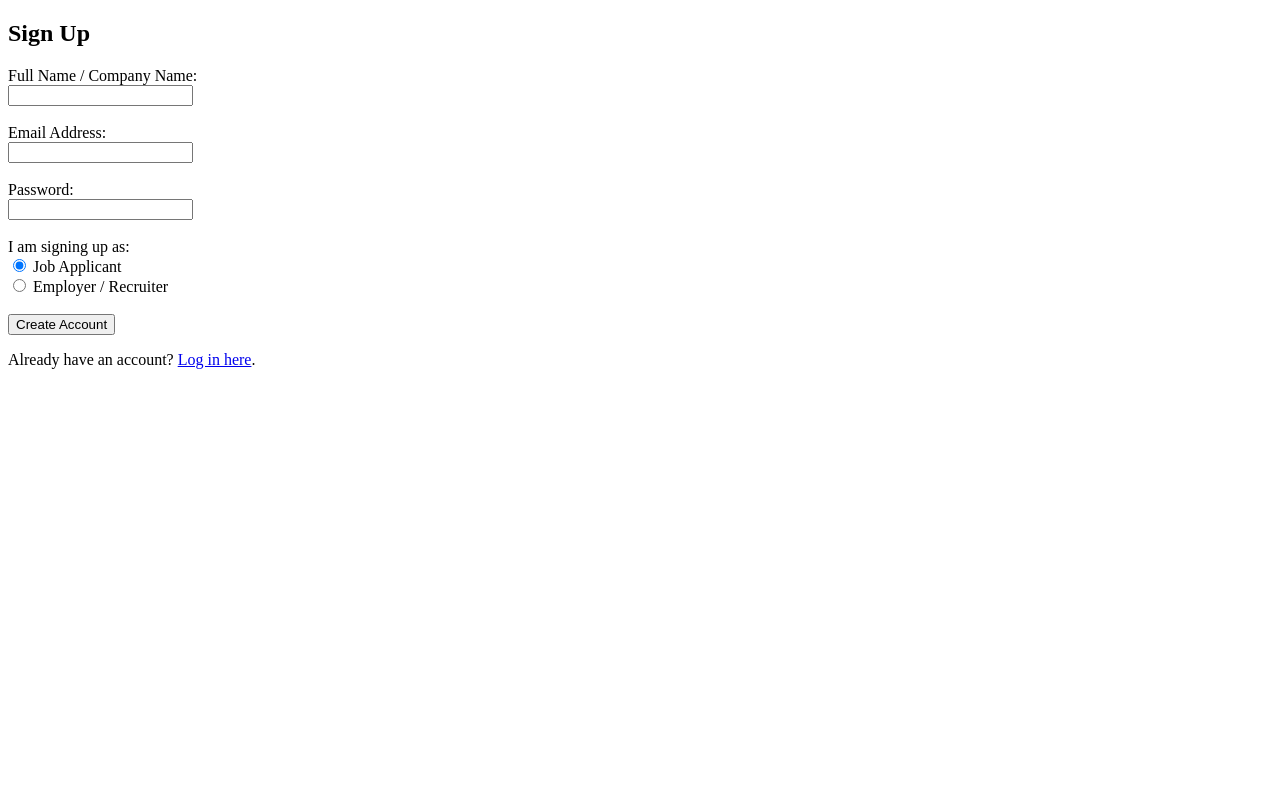
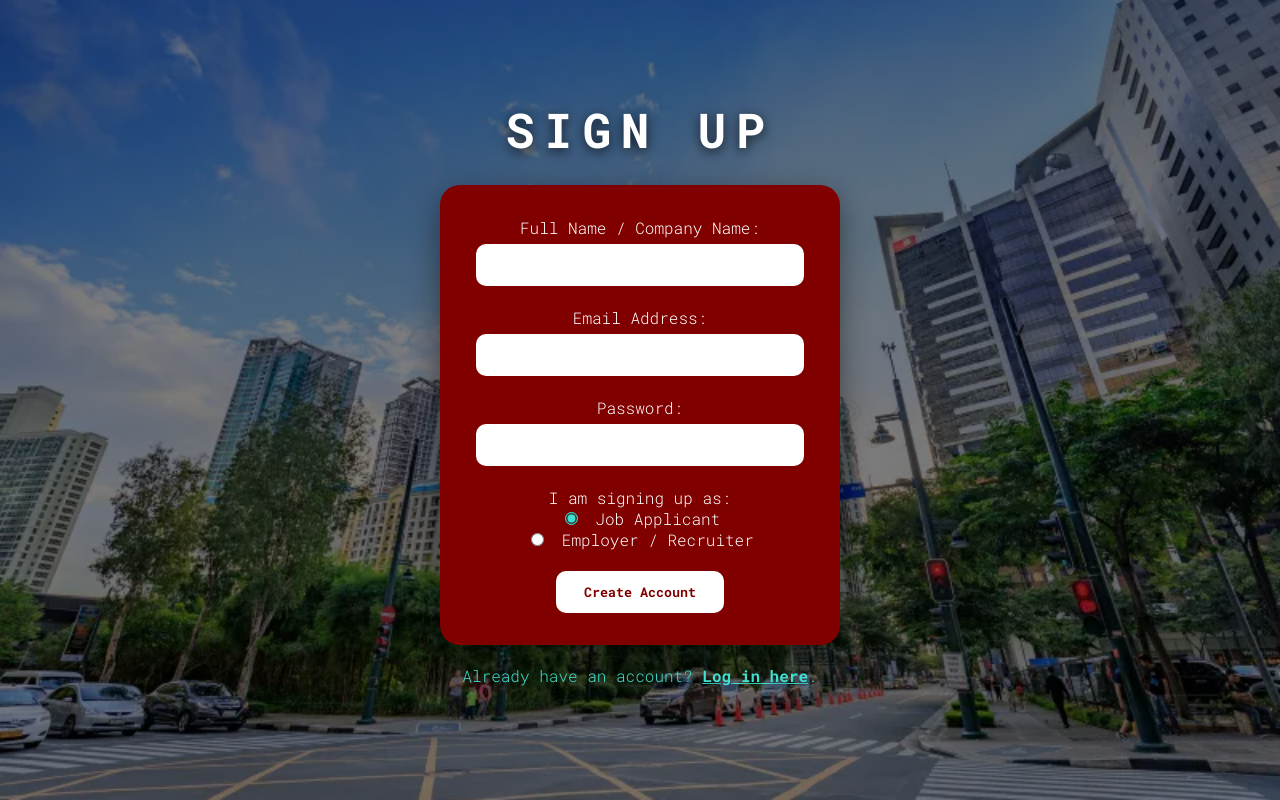
Before and after one commit to AsiMarcelo/Elective3-Web, a PHP site: page /Auth/SignUp.php in a window 1280 px wide. Run offline with PHP 8.4, Linux system fonts and the light colour scheme.

Commit message:
new Login Page front

```diff
--- a/Auth/SignUp.php
+++ b/Auth/SignUp.php
@@ -40,7 +40,7 @@ if ($_SERVER['REQUEST_METHOD'] === 'POST') {
         $stmt = $pdo->prepare("INSERT INTO users (full_name, email, password, role) VALUES (?, ?, ?, ?)");
         $stmt->execute([$fullName, $email, $hashedPassword, $role]);
         $newUserId = $pdo->lastInsertId();
-        */
+
 
         // For demonstration, assume user ID 102 was created:
         $newUserId = 102;
@@ -66,11 +66,15 @@ if ($_SERVER['REQUEST_METHOD'] === 'POST') {
 <!DOCTYPE html>
 <html lang="en">
 <head>
+    <link rel="preconnect" href="https://fonts.googleapis.com">
+    <link rel="preconnect" href="https://fonts.gstatic.com" crossorigin>
+    <link href="https://fonts.googleapis.com/css2?family=Roboto+Mono:ital,wght@0,100..700;1,100..700&display=swap" rel="stylesheet">
+    <link rel="stylesheet" href="styles.css">
     <meta charset="UTF-8">
     <title>Create an Account</title>
 </head>
 <body>
-    <h2>Sign Up</h2>
+    <h2 class="roboto-mono-roboFont">Sign Up</h2>
 
     <?php if (!empty($errors)): ?>
         <ul style="color: red;">
@@ -80,38 +84,38 @@ if ($_SERVER['REQUEST_METHOD'] === 'POST') {
         </ul>
     <?php endif; ?>
 
-    <form method="POST" action="register.php">
+    <form method="POST" action="SignUp.php">
         <div>
-            <label for="full_name">Full Name / Company Name:</label><br>
+            <label class="roboto-mono-roboFont" for="full_name">Full Name / Company Name:</label><br>
             <input type="text" id="full_name" name="full_name" required value="<?= htmlspecialchars($_POST['full_name'] ?? '') ?>">
         </div>
         <br>
 
         <div>
-            <label for="email">Email Address:</label><br>
+            <label class="roboto-mono-roboFont" for="email">Email Address:</label><br>
             <input type="email" id="email" name="email" required value="<?= htmlspecialchars($_POST['email'] ?? '') ?>">
         </div>
         <br>
 
         <div>
-            <label for="password">Password:</label><br>
+            <label class="roboto-mono-roboFont" for="password">Password:</label><br>
             <input type="password" id="password" name="password" required minlength="8">
         </div>
         <br>
 
         <div>
-            <label>I am signing up as:</label><br>
+            <label class="roboto-mono-roboFont">I am signing up as:</label><br>
             <input type="radio" id="applicant" name="role" value="applicant" checked>
-            <label for="applicant">Job Applicant</label>
+            <label class="roboto-mono-roboFont" for="applicant">Job Applicant</label>
             <br>
             <input type="radio" id="employer" name="role" value="employer">
-            <label for="employer">Employer / Recruiter</label>
+            <label class="roboto-mono-roboFont" for="employer">Employer / Recruiter</label>
         </div>
         <br>
 
         <button type="submit">Create Account</button>
     </form>
 
-    <p>Already have an account? <a href="/login.php">Log in here</a>.</p>
+    <p class="roboto-mono-roboFont">Already have an account? <a href="/Auth/login.php">Log in here</a>.</p>
 </body>
 </html>
--- a/Auth/styles.css
+++ b/Auth/styles.css
@@ -1,3 +1,7 @@
+/* ===================================================
+   Existing styles (kept as they were)
+   =================================================== */
+
 #logForm{
     text-align: center;
     align-items: top;
@@ -11,8 +15,9 @@
     font-optical-sizing: auto;
     font-weight: 300;
     font-style: normal;
-    color:#c11212;
+    /* red color removed: text colors are now set by the new design below */
 }
+
 .loginCard{
     display: flex;
     min-height: 100vh;
@@ -25,3 +30,123 @@
     margin: 0 auto;
     text-align: center;
 }
+
+:root {
+    --overlay-opacity: 0.5;   /* black overlay strength: 0 = none, 1 = solid black */
+    --maroon: #800000;
+    --turquoise: #40E0D0;
+}
+
+* {
+    box-sizing: border-box;
+}
+
+/* Page: background image + black overlay, everything centered */
+body {
+    margin: 0;
+    min-height: 100vh;
+    padding: 24px;
+    display: flex;
+    flex-direction: column;
+    align-items: center;
+    justify-content: center;
+    text-align: center;
+    font-family: "Roboto Mono", monospace;
+    background-color: #222; /* fallback until your image exists */
+    background-image:
+        linear-gradient(rgba(0, 0, 0, var(--overlay-opacity)), rgba(0, 0, 0, var(--overlay-opacity))),
+        url("/Images/Skyline-Shot.webp");
+    background-size: cover;
+    background-position: center;
+    background-repeat: no-repeat;
+    background-attachment: fixed;
+}
+
+/* SIGN UP heading */
+h2.roboto-mono-roboFont {
+    margin: 0 0 24px;
+    font-size: 3rem;
+    font-weight: 700;
+    letter-spacing: 0.2em;
+    text-transform: uppercase;
+    color: #fff;
+    text-shadow: 0 3px 12px rgba(0, 0, 0, 0.7);
+}
+
+/* Validation errors */
+ul {
+    list-style: none;
+    margin: 0 0 16px;
+    padding: 0;
+}
+
+/* The maroon rounded card */
+form {
+    width: 100%;
+    max-width: 400px;
+    padding: 32px 36px;
+    display: flex;
+    flex-direction: column;
+    align-items: center;
+    background: var(--maroon);
+    border-radius: 20px;
+    box-shadow: 0 10px 30px rgba(0, 0, 0, 0.45);
+}
+
+form div {
+    width: 100%;
+}
+
+form .roboto-mono-roboFont {
+    color: #fff;
+}
+
+form input[type="text"],
+form input[type="email"],
+form input[type="password"] {
+    width: 100%;
+    margin-top: 6px;
+    padding: 10px 14px;
+    font-family: inherit;
+    border: 2px solid transparent;
+    border-radius: 10px;
+}
+
+form input:focus {
+    outline: none;
+    border-color: var(--turquoise);
+}
+
+form input[type="radio"] {
+    margin-right: 8px;
+    accent-color: var(--turquoise);
+}
+
+button {
+    padding: 12px 28px;
+    font-family: inherit;
+    font-weight: 700;
+    color: var(--maroon);
+    background: #fff;
+    border: none;
+    border-radius: 10px;
+    cursor: pointer;
+}
+
+button:hover {
+    background: var(--turquoise);
+    color: #3a0000;
+}
+
+/* "Already have an account?" text and link */
+p {
+    margin-top: 20px;
+    color: var(--turquoise);
+    text-shadow: 0 1px 6px rgba(0, 0, 0, 0.7);
+}
+
+a,
+a:visited {
+    color: var(--turquoise);
+    font-weight: 700;
+}
```
Also changed, not shown: Images/Skyline-Shot.webp (added).
